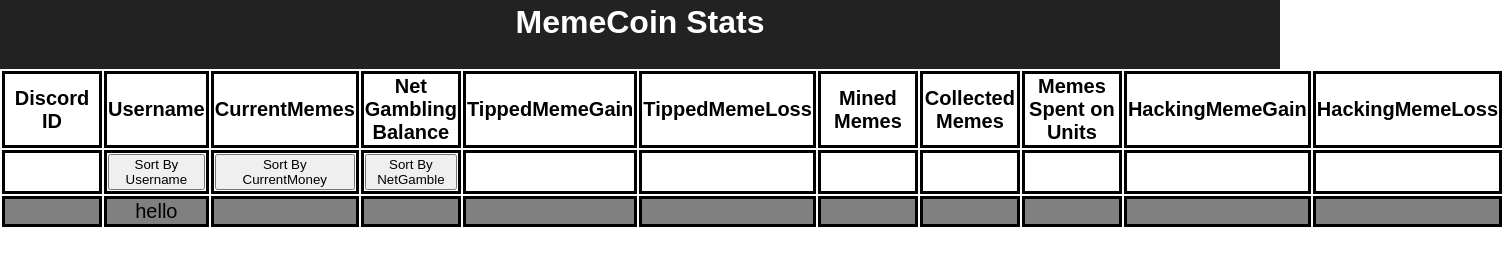
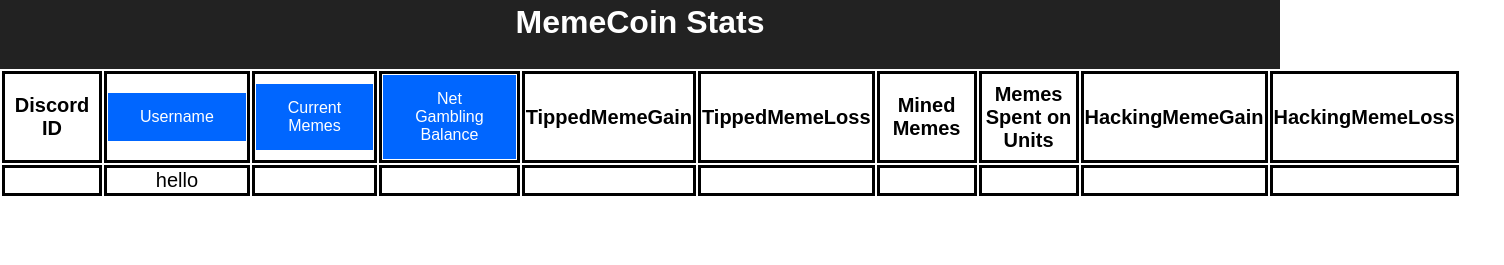
Before and after one commit to SophisticaSean/meme_dashboard, a React (Create React App) app: page / in a window 1280 px wide. Shown: the part 121-386 px from the top of the page, 1504 px wide, since content can reach past the window. Built offline with nearby package versions, Linux system fonts and the light colour scheme; no server answers.

Commit message:
move buttons to headers

```diff
--- a/src/App.js
+++ b/src/App.js
@@ -29,30 +29,6 @@ function sortByName(a,b) {
   var textB = b.Username.toUpperCase();
   return (textA < textB) ? -1 : (textA > textB) ? 1 : 0;
 }
-
-const columns = [{
-  title: 'Discord ID', dataIndex: 'DID', key: 'DID', width: 100
-  },{
-  title: 'Username', dataIndex: 'Username', key: 'Username', width: 100
-  },{
-  title: 'CurrentMemes', dataIndex: 'CurMoney', key: 'CurMoney', width: 100
-  },{
-  title: 'Net Gambling Balance', dataIndex: 'NetGamble', key: 'NetGamble', width: 100
-  },{
-  title: 'TippedMemeGain', dataIndex: 'RecMoney', key: 'RecMoney', width: 100
-  },{
-  title: 'TippedMemeLoss', dataIndex: 'GiveMoney', key: 'GiveMoney', width: 100
-  },{
-  title: 'Mined Memes', dataIndex: 'EarMoney', key: 'EarMoney', width: 100
-  },{
-  title: 'Collected Memes', dataIndex: 'CollectedMoney', key: 'CollectedMoney', width: 100
-  },{
-  title: 'Memes Spent on Units', dataIndex: 'SpentMoney', key: 'SpentMoney', width: 100
-  },{
-  title: 'HackingMemeGain', dataIndex: 'HackedMoney', key: 'HackedMoney', width: 100
-  },{
-  title: 'HackingMemeLoss', dataIndex: 'StolenFromMoney', key: 'StolenFromMoney', width: 100
-}]
 
 class Users extends Component {
   constructor(props) {
@@ -100,12 +76,36 @@ class Users extends Component {
     } else {
       data = this.state.data
     }
-    data.unshift({
-      NetGamble: <GambleSortButton onClick={this.handleGambleSort} />,
-      CurMoney: <CurrentSortButton onClick={this.handleCurrentSort} />,
-      Username: <NameSortButton onClick={this.handleNameSort} />,
-    })
+    //data.unshift({
+      //NetGamble: <GambleSortButton onClick={this.handleGambleSort} />,
+      //CurMoney: <CurrentSortButton onClick={this.handleCurrentSort} />,
+      //Username: <NameSortButton onClick={this.handleNameSort} />,
 
+   //})
+
+     var columns = [{
+      title: 'Discord ID', dataIndex: 'DID', key: 'DID', width: 100
+      },{
+      title: <NameSortButton onClick={this.handleNameSort} />, dataIndex: 'Username', key: 'Username', width: 100
+      },{
+      title: <CurrentSortButton onClick={this.handleCurrentSort} />, dataIndex: 'CurMoney', key: 'CurMoney', width: 100
+      },{
+      title: <GambleSortButton onClick={this.handleGambleSort} />, dataIndex: 'NetGamble', key: 'NetGamble', width: 100
+      },{
+      title: 'TippedMemeGain', dataIndex: 'RecMoney', key: 'RecMoney', width: 100
+      },{
+      title: 'TippedMemeLoss', dataIndex: 'GiveMoney', key: 'GiveMoney', width: 100
+      },{
+      title: 'Mined Memes', dataIndex: 'EarMoney', key: 'EarMoney', width: 100
+      //},{
+      //title: 'Collected Memes', dataIndex: 'CollectedMoney', key: 'CollectedMoney', width: 100
+      },{
+      title: 'Memes Spent on Units', dataIndex: 'SpentMoney', key: 'SpentMoney', width: 100
+      },{
+      title: 'HackingMemeGain', dataIndex: 'HackedMoney', key: 'HackedMoney', width: 100
+      },{
+      title: 'HackingMemeLoss', dataIndex: 'StolenFromMoney', key: 'StolenFromMoney', width: 100
+    }]
     return (<div>
       <Table columns={columns} data={data} />
     </div>
@@ -116,21 +116,21 @@ class Users extends Component {
 function GambleSortButton(props) {
   return (
     <button onClick={props.onClick}>
-      Sort By NetGamble
+      Net Gambling Balance
     </button>
   );
 }
 function CurrentSortButton(props) {
   return (
     <button onClick={props.onClick}>
-      Sort By CurrentMoney
+      Current Memes
     </button>
   );
 }
 function NameSortButton(props) {
   return (
     <button onClick={props.onClick}>
-      Sort By Username
+      Username
     </button>
   );
 }
--- a/src/index.css
+++ b/src/index.css
@@ -22,6 +22,17 @@ td {
   font-size: 20px;
 }
 
+button {
+    background-color: #0066ff;
+    border: none;
+    color: white;
+    padding: 15px 32px;
+    text-align: center;
+    text-decoration: none;
+    display: inline-block;
+    font-size: 16px;
+}
+
 .rc-table-row {
   font-size: 30px;
   border: 1px solid black;
```
